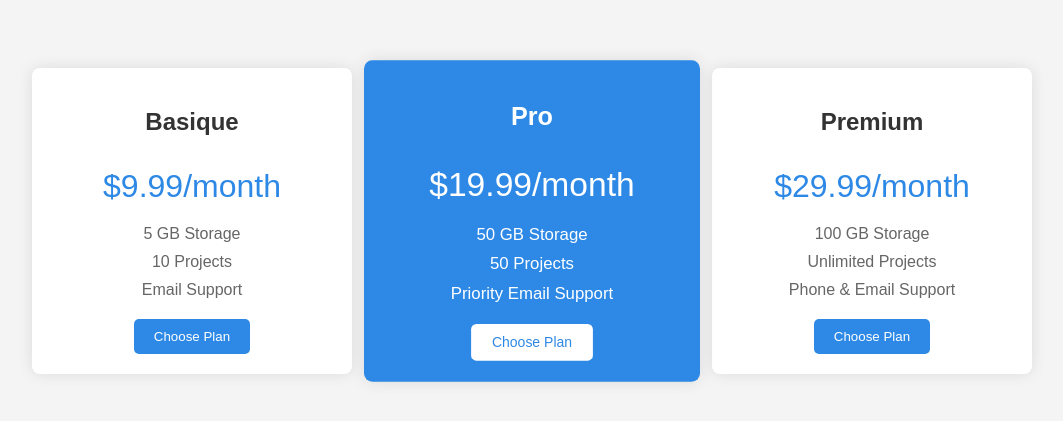
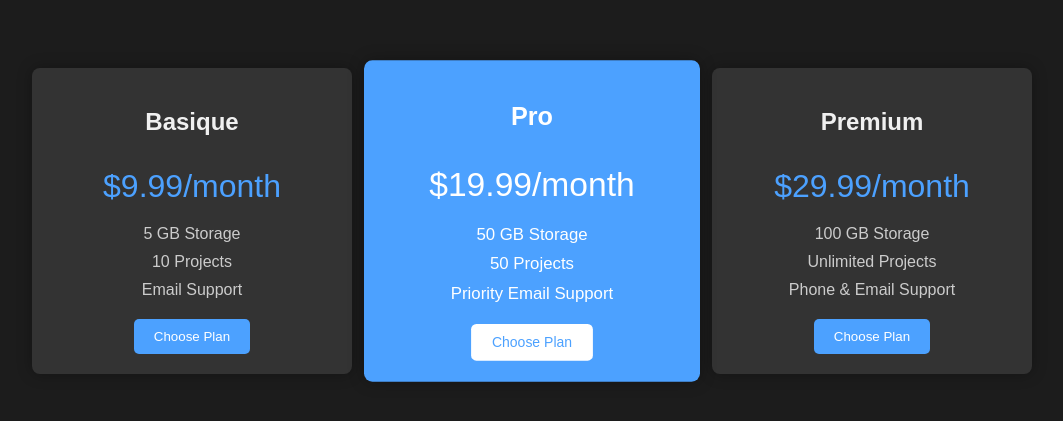
Before and after one commit to LeCroco404/Interactive_Pricing_Table, a plain HTML site: page index.html in a window 1280 px wide. Shown: the part 179-600 px from the top of the page, without its empty margins (108-1171 px from the left). Drawn offline with Linux system fonts and the light colour scheme.

Commit message:
second prototype, more darker

```diff
--- a/style.css
+++ b/style.css
@@ -1,6 +1,6 @@
 body {
     font-family: Arial, sans-serif;
-    background-color: #f4f4f4;
+    background-color: #1c1c1c;
     margin: 0;
     padding: 0;
     display: flex;
@@ -17,29 +17,30 @@ body {
 }
 
 .pricing-plan {
-    background-color: #fff;
+    background-color: #333;
     border-radius: 8px;
     padding: 20px;
     text-align: center;
-    box-shadow: 0 0 15px rgba(0, 0, 0, 0.1);
+    box-shadow: 0 0 15px rgba(0, 0, 0, 0.3);
     transition: transform 0.3s ease-in-out, box-shadow 0.3s ease-in-out;
     width: 280px;
+    color: #e0e0e0;
 }
 
 .pricing-plan:hover {
     transform: translateY(-10px);
-    box-shadow: 0 10px 20px rgba(0, 0, 0, 0.2);
+    box-shadow: 0 10px 20px rgba(0, 0, 0, 0.5);
 }
 
 .pricing-plan h2 {
     font-size: 24px;
     margin-bottom: 10px;
-    color: #333;
+    color: #f0f0f0;
 }
 
 .price {
     font-size: 32px;
-    color: #2d89e5;
+    color: #4ca1ff;
     margin-bottom: 20px;
 }
 
@@ -52,11 +53,11 @@ ul {
 ul li {
     margin-bottom: 10px;
     font-size: 16px;
-    color: #666;
+    color: #cccccc;
 }
 
 .select-plan {
-    background-color: #2d89e5;
+    background-color: #4ca1ff;
     color: #fff;
     border: none;
     padding: 10px 20px;
@@ -66,11 +67,11 @@ ul li {
 }
 
 .select-plan:hover {
-    background-color: #1c6ab9;
+    background-color: #357ab8;
 }
 
 .featured {
-    background-color: #2d89e5;
+    background-color: #4ca1ff;
     color: #fff;
     transform: scale(1.05);
 }
@@ -83,11 +84,11 @@ ul li {
 
 .featured .select-plan {
     background-color: #fff;
-    color: #2d89e5;
+    color: #4ca1ff;
 }
 
 .featured .select-plan:hover {
-    background-color: #f4f4f4;
+    background-color: #e0e0e0;
 }
 
 @media (max-width: 768px) {
```
Also changed, not shown: index.html (line endings or trailing spaces).
